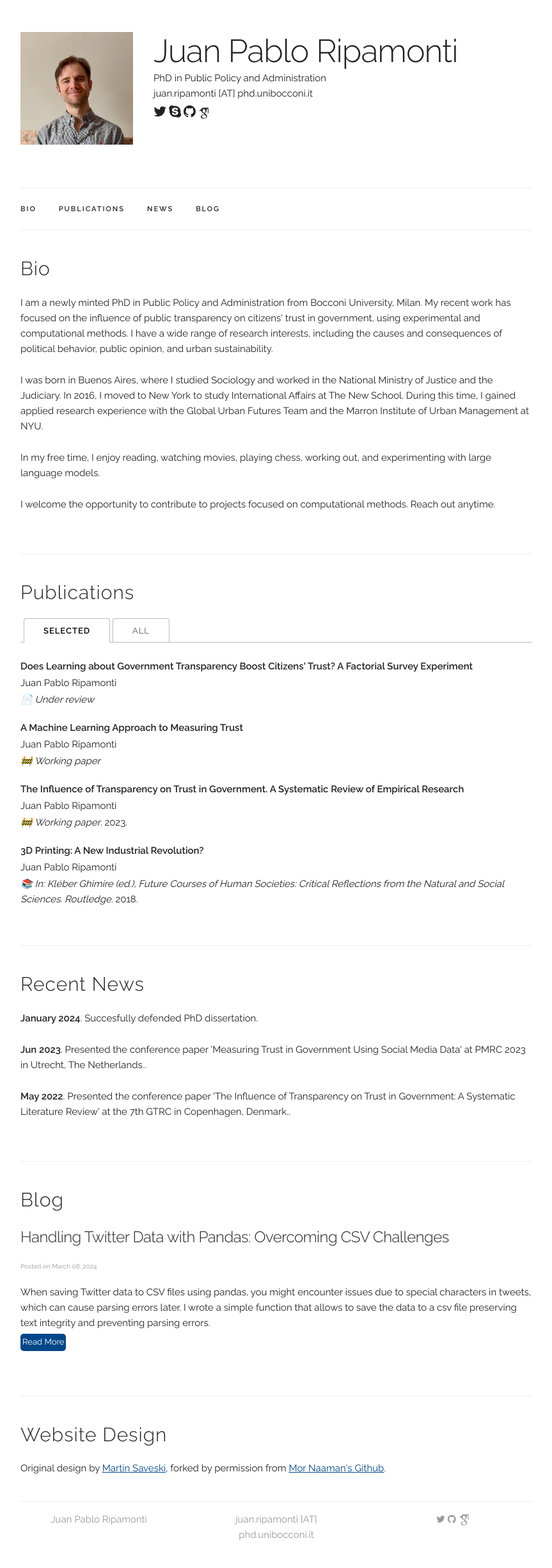
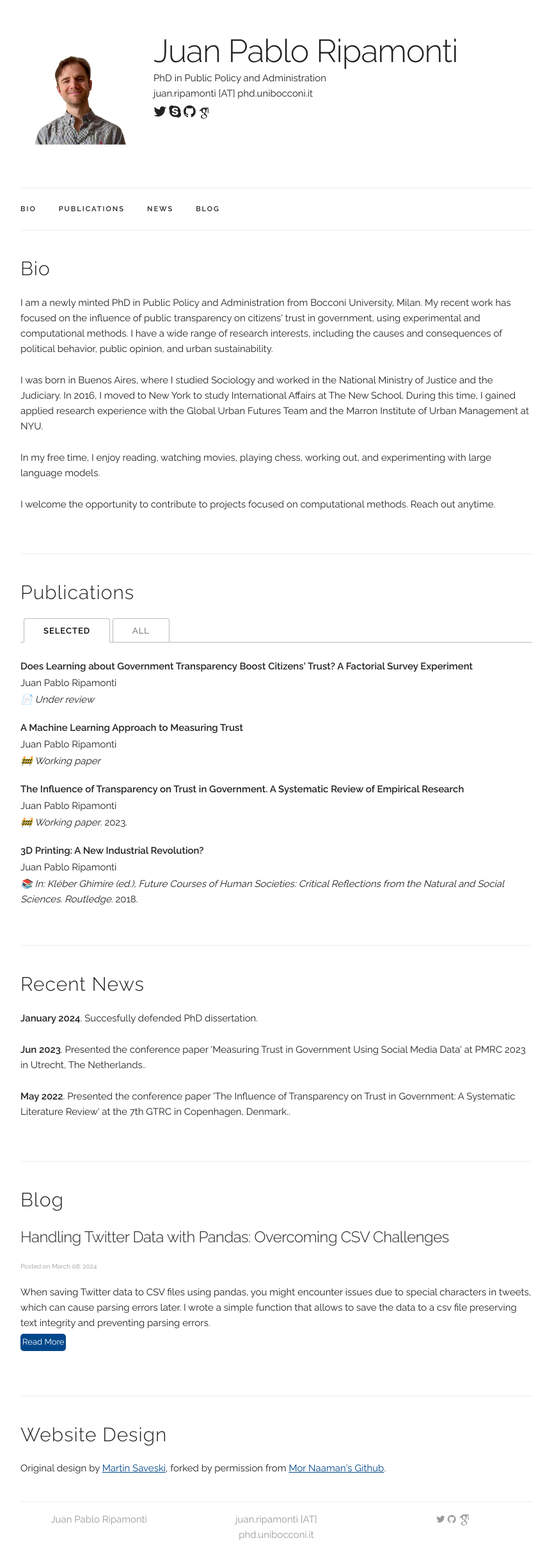
Before and after one commit to jpripamonti/jpripamonti.github.io, a Jekyll site: the page built from index.html, in a window 1280 px wide. Shown: the whole page at 64% size, without its empty margins (208-1071 px from the left). Built offline with Jekyll 4.4.1, drawn with Linux system fonts in a browser that asks for light colours; some web fonts are replaced.

Commit message:
remove pic background

```diff
--- a/_data/main_info.yaml
+++ b/_data/main_info.yaml
@@ -1,7 +1,7 @@
 name: "Juan Pablo Ripamonti"
 title: "PhD in Public Policy and Administration"
 email: "juan.ripamonti [AT] phd.unibocconi.it"
-profile_pic: "/assets/profile_pic.jpg"
+profile_pic: "/assets/profile_pic.png"
 twitter: "https://twitter.com/ripamontijp"
 skype: "jpripamonti"
 #linkedin: "https://www.linkedin.com"
```
Also changed, not shown: assets/profile_pic.jpg (deleted), assets/profile_pic.png (added).
